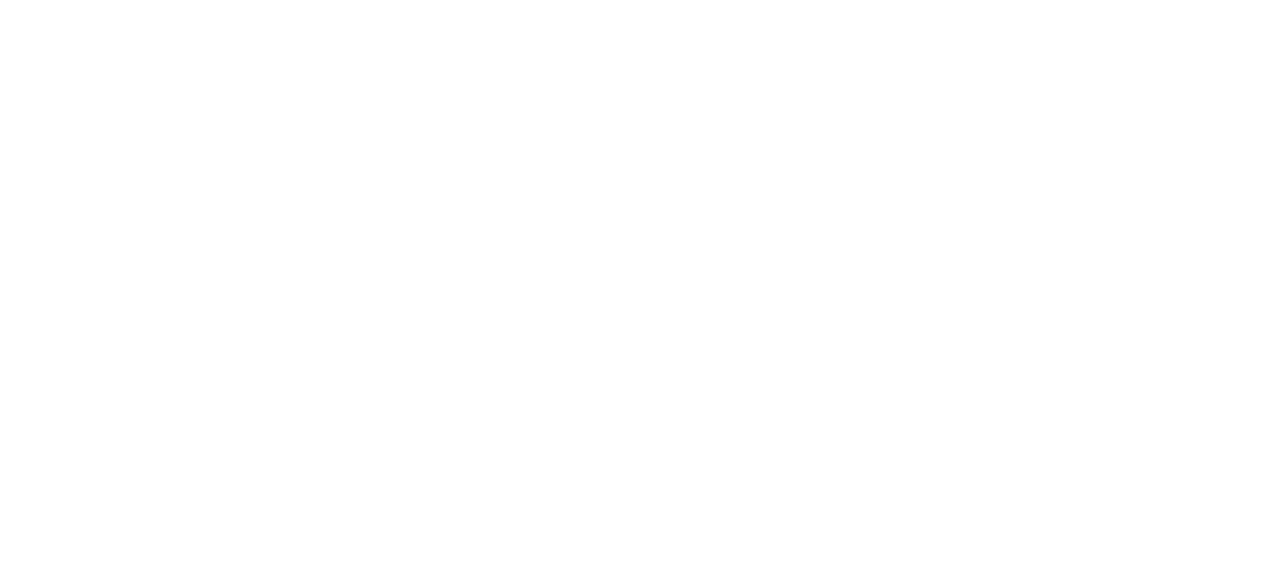
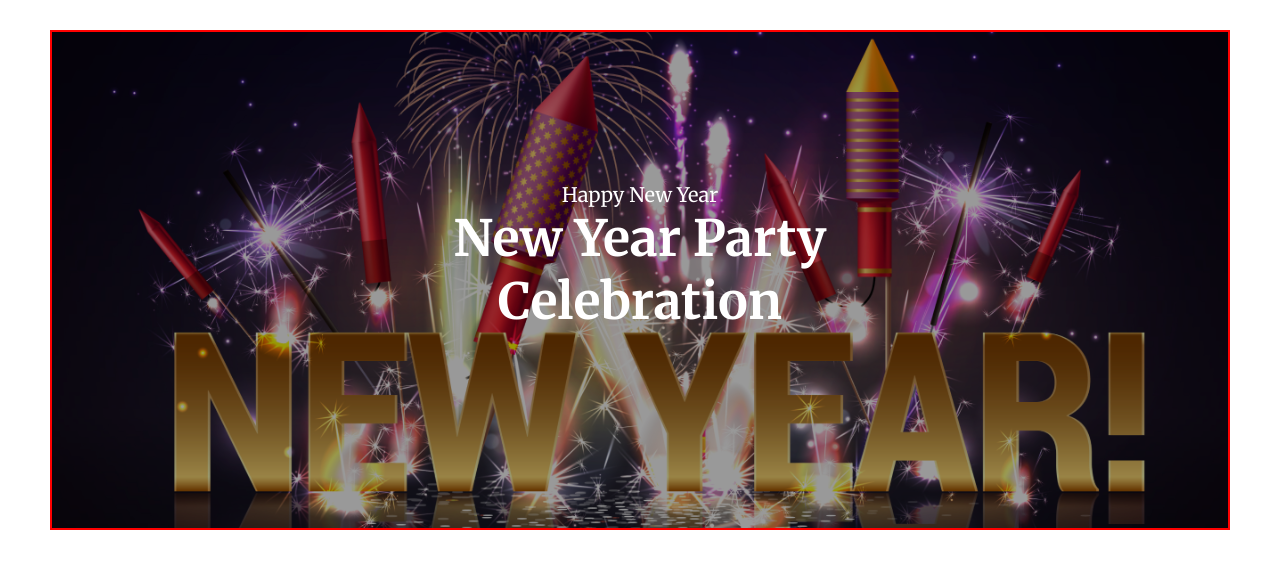
Before and after one commit to shravantidas/new-year-repo, a plain HTML site: page index.html in a window 1280 px wide. Drawn offline with Linux system fonts and the light colour scheme.

Commit message:
added banner part

```diff
--- a/css/style.css
+++ b/css/style.css
@@ -1,4 +1,40 @@
 @import url('https://fonts.googleapis.com/css2?family=Merriweather:ital,wght@0,300;0,400;0,700;0,900;1,300;1,400;1,700;1,900&display=swap');
+*{
+    box-sizing: border-box;
+    margin: 0;
+    padding: 0;
+}
 body{
     font-family: "Merriweather", serif;
 }
+/* banner section style */
+.banner-container{
+    width: 1180px;
+    margin: 0 auto;
+    border: 2px solid red;
+    min-height: 500px;
+    margin-top: 30px;
+    background-color: rgba(0,0,0,0.4);
+    background-blend-mode: overlay;
+    background-image: url(../images/Banner\ Image.png);
+    background-repeat: no-repeat;
+    background-position: center;
+    background-size: cover;
+}
+.banner-content{
+    display: flex;
+    flex-direction: column;
+    justify-content: center;
+    align-items: center;
+    height: 450px;
+}
+.banner-content p,h1{
+    color: white;
+}
+.banner-content p{
+    font-size: 20px;
+}
+.banner-content h1{
+    font-size: 50px;
+    text-align: center;
+    font-weight: bold;
--- a/index.html
+++ b/index.html
@@ -7,6 +7,18 @@
     <link rel="stylesheet" href="css/style.css">
 </head>
 <body>
+    <header class="banner-container">
+        <div class="banner-content">
+            <p>Happy New Year</p>
+            <h1>New Year Party <br>
+                Celebration</h1>
+        </div>
+    </header>
+    <main>
 
+    </main>
+    <footer>
+
+    </footer>
 </body>
 </html>
```
